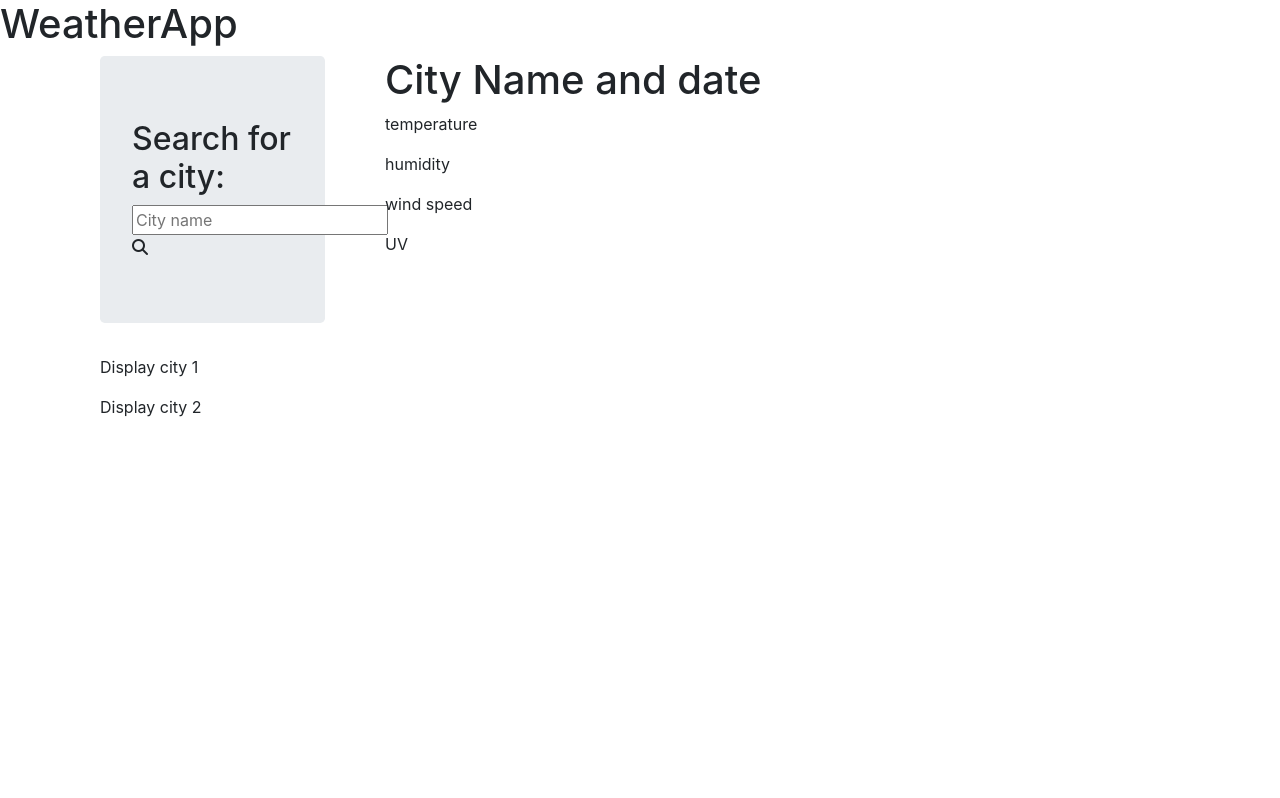
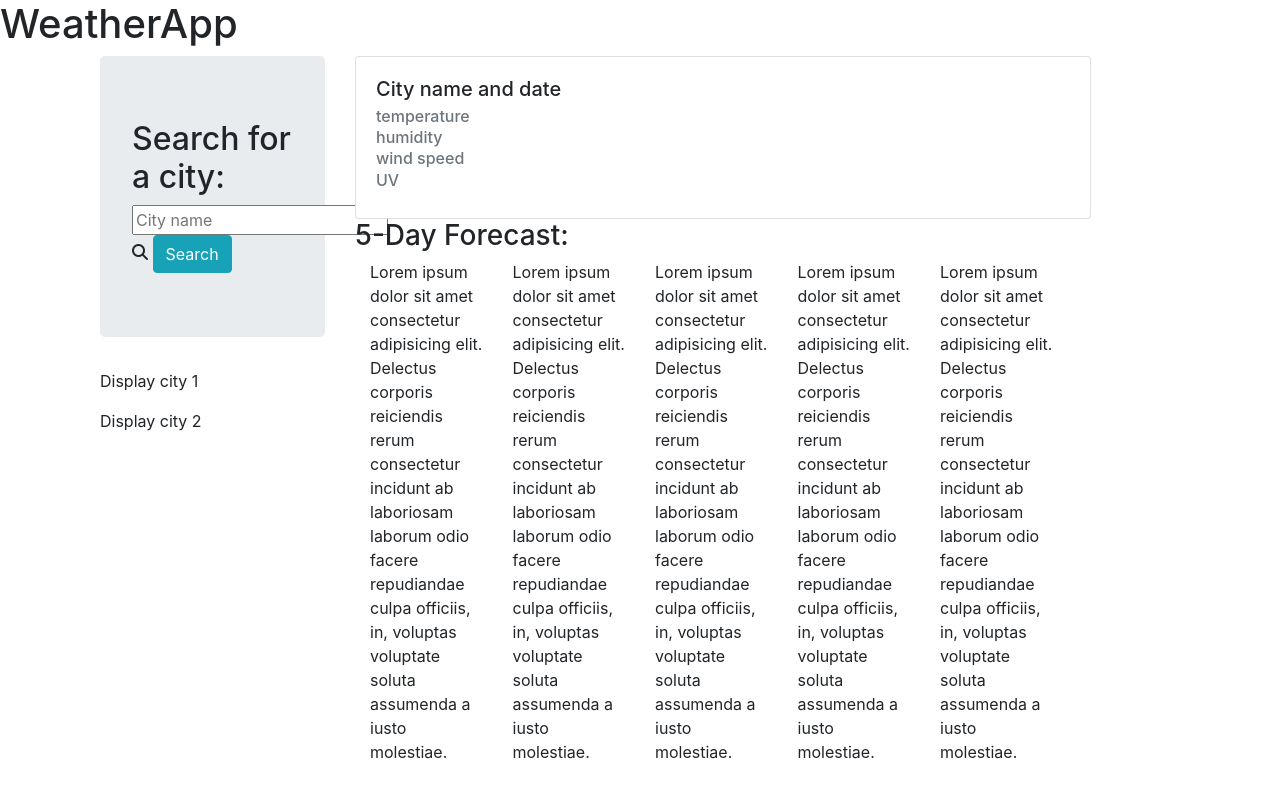
Before and after one commit to awoolley1/WeatherApp, a plain HTML site: page index.html in a window 1280 px wide. Drawn offline with nearby package versions, Linux system fonts and the light colour scheme.

Commit message:
added button and finished grid layout

```diff
--- a/index.html
+++ b/index.html
@@ -15,24 +15,53 @@
 
 <!---grid--->
       <div class="container">
+
         <div class="row">
+          <!---column 1--->
           <div class="col-md-3">
             <div class="container">
                 <div class="jumbotron">
                   <h2>Search for a city: </h2>
                   <input placeholder="City name" ><i class="fas fa-search"></i></input>
+                  <button class="btn btn-info">Search</button>
                 </div>
                 <p>Display city 1 </p>
                 <p>Display city 2</p>
               </div>
           </div>
+        <!---grid--->
         <div class="col-md-9">
-            <div class="container"><h1>City Name and date</h1>
-                <p>temperature</p>
-                <p>humidity</p>
-                <p>wind speed</p>
-                <p>UV</p>
-
+                <div class="row">
+                <div class="card" style="width: 46rem;">
+                    <div class="card-body">
+                      <h5 class="card-title">City name and date</h5>
+                      <h6 class="card-subtitle mb-2 text-muted">temperature</h6>
+                      <h6 class="card-subtitle mb-2 text-muted">humidity</h6>
+                      <h6 class="card-subtitle mb-2 text-muted">wind speed</h6>
+                      <h6 class="card-subtitle mb-2 text-muted">UV</h6>
+                    </div>
+                  </div>
+                </div>
+                <div class="row">
+                    <h3>5-Day Forecast:</h3>
+                </div>
+                <div class="row">
+                    <div class="col-md-2">
+                        Lorem ipsum dolor sit amet consectetur adipisicing elit. Delectus corporis reiciendis rerum consectetur incidunt ab laboriosam laborum odio facere repudiandae culpa officiis, in, voluptas voluptate soluta assumenda a iusto molestiae.
+                </div>
+                <div class="col-md-2">
+                    Lorem ipsum dolor sit amet consectetur adipisicing elit. Delectus corporis reiciendis rerum consectetur incidunt ab laboriosam laborum odio facere repudiandae culpa officiis, in, voluptas voluptate soluta assumenda a iusto molestiae.
+                </div>
+                <div class="col-md-2">
+                    Lorem ipsum dolor sit amet consectetur adipisicing elit. Delectus corporis reiciendis rerum consectetur incidunt ab laboriosam laborum odio facere repudiandae culpa officiis, in, voluptas voluptate soluta assumenda a iusto molestiae.
+                </div>
+            <div class="col-md-2">
+                Lorem ipsum dolor sit amet consectetur adipisicing elit. Delectus corporis reiciendis rerum consectetur incidunt ab laboriosam laborum odio facere repudiandae culpa officiis, in, voluptas voluptate soluta assumenda a iusto molestiae.
+            </div>
+            <div class="col-md-2">
+                Lorem ipsum dolor sit amet consectetur adipisicing elit. Delectus corporis reiciendis rerum consectetur incidunt ab laboriosam laborum odio facere repudiandae culpa officiis, in, voluptas voluptate soluta assumenda a iusto molestiae.
+            </div>
+                </div>
 
         </div>
           </div>
```
Also changed, not shown: 1 other file.
